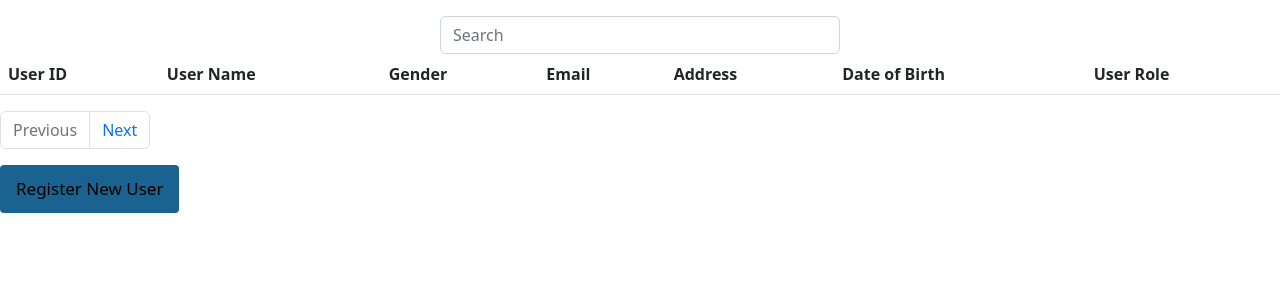
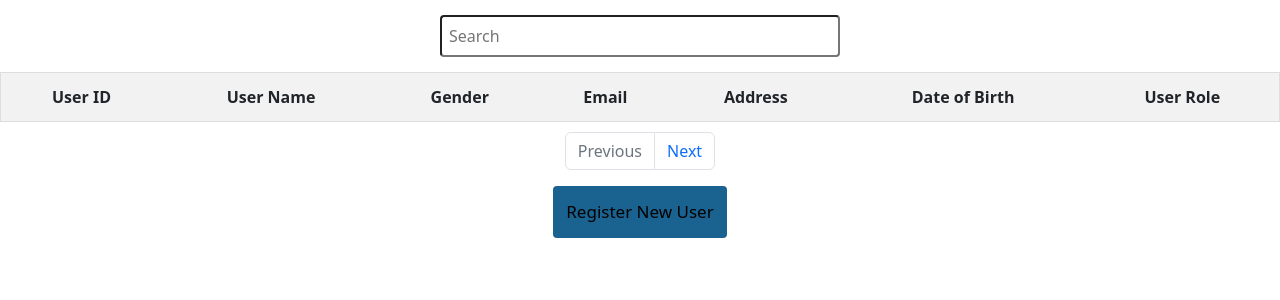
Before and after one commit to Aung-Thu-Hein/atomic-design, a React (Vite) app: page /usertable in a window 1280 px wide. Shown: the top 300 px of the page. Built offline with nearby package versions, Linux system fonts and the light colour scheme.

Commit message:
review fixed

```diff
--- a/src/components/atoms/Button.tsx
+++ b/src/components/atoms/Button.tsx
@@ -7,7 +7,7 @@ type Props = {
   name: string
 }
 
-const Button: FC<Props> = ({ type, handleClick, name }) => {
+const Button: FC<Props> = ({ type, handleClick, name,}) => {
   return (
     <button
       type={type}
@@ -19,14 +19,14 @@ const Button: FC<Props> = ({ type, handleClick, name }) => {
   )
 }
 
-const buttonStyle = css`
-  padding: 10px 15px;
-  background-color: #1a628f;
-  border-width: 1px;
-  border-radius: 4px;
-  font-size: 17px;
-  font-weight: 500;
-  color: #000000;
-`;
+const buttonStyle = css({
+  padding: "12px",
+  backgroundColor: "#1a628f",
+  borderWidth: "1px",
+  borderRadius: "4px",
+  fontSize: "17px",
+  fontWeight: 500,
+  color: "#000000",
+})
 
 export default Button;
--- a/src/components/atoms/Input.tsx
+++ b/src/components/atoms/Input.tsx
@@ -14,7 +14,7 @@ const InnerTextField = (
   ref: React.ForwardedRef<HTMLInputElement | HTMLTextAreaElement>,
 ) => {
 
-  const { type, ...inputProps } = props
+  const { placeholder, type, ...inputProps } = props
 
   return (
     type === "textarea" ?
--- a/src/components/molecules/Btn.tsx
+++ /dev/null
@@ -1,12 +0,0 @@
-import Button from '@/components/atoms/Button'
-import { FC, ComponentProps } from 'react'
-
-type Props = ComponentProps<typeof Button>
-
-const Btn : FC<Props> = (props: Props,) => {
-  return(
-    <Button type={props.type} name={props.name} handleClick={props.handleClick}/>
-  )
-}
-
-export default Btn;
--- a/src/components/molecules/Gender.tsx
+++ b/src/components/molecules/Gender.tsx
@@ -18,19 +18,20 @@ const Gender = (props: any) => {
   )
 }
 
-const inputFieldStyle = css`
-  display: flex;
-  flex-direction: row;
-  justify-content: flex-start;
-  padding: 10px 0px 0px 20px;
-  width: 100%;
-`;
+const inputFieldStyle = css({
+  display: "flex",
+  flexDirection: "row",
+  justifyContent: "flex-start",
+  paddingTop: "10px",
+  paddingLeft: "20px",
+  width: "100%",
+})
 
-const genderLabel = css`
-  margin-right: 10px;
-  font-size: 15px;
-  font-weight: 500;
-  color: #5e5858;
-`
+const genderLabel = css({
+  marginRight: "10px",
+  fontSize: "15px",
+  fontWeight: 500,
+  color: "#5e5858",
+})
 
 export default Gender;
--- a/src/components/molecules/InputTextField.tsx
+++ b/src/components/molecules/InputTextField.tsx
@@ -44,12 +44,13 @@ const InputText = (
   )
 }
 
-const inputFieldStyle = css`
-  display: flex;
-  flex-direction: row;
-  justify-content: flex-start;
-  padding: 10px 0px 0px 20px;
-  width: 100%;
-`;
+const inputFieldStyle = css({
+  display: "flex",
+  flexDirection: "row",
+  justifyContent: "flex-start",
+  paddingTop: "10px",
+  paddingLeft: "20px",
+  width: "100%",
+});
 
 export const InputTextField = forwardRef(InputText)
--- a/src/components/molecules/Navigate.tsx
+++ b/src/components/molecules/Navigate.tsx
@@ -1,13 +1,26 @@
 import { useNavigate } from "react-router-dom";
-import Btn from "@/components/molecules/Btn";
+import { css } from '@emotion/react';
+import Button from "@/components/atoms/Button";
 
 const Navigate = () => {
 
   const navigate = useNavigate();
 
-  return(
-    <Btn name="Register New User" type="button" handleClick={() => navigate('/')}/>
+  return (
+    <div css={btnStyle}>
+      <Button
+        name="Register New User"
+        type="button"
+        handleClick={() => navigate('/')}
+      />
+    </div>
   )
 }
 
+const btnStyle = css({
+  display: "flex",
+  flexDirection: "row",
+  justifyContent: "center",
+});
+
 export default Navigate;
--- a/src/components/molecules/Paginate.tsx
+++ b/src/components/molecules/Paginate.tsx
@@ -1,14 +1,17 @@
-import {FC, ComponentProps} from 'react';
+import { FC, ComponentProps } from 'react';
 import Pagination from 'react-paginate';
 import TableView from './TableView';
+import { css } from '@emotion/react'
+import 'bootstrap/dist/css/bootstrap.min.css';
 
 type Props = ComponentProps<typeof TableView>
 
-const Paginate: FC<Props> = (props : Props)  => {
+const Paginate: FC<Props> = (props: Props) => {
 
-  return(
-    <Pagination
-        pageCount={Math.ceil(props.formData.length / props.perPage)} // total number of pages
+  return (
+    <div css={paginate}>
+      <Pagination
+        pageCount={Math.ceil(props.formData.length / props.perPage)}
         onPageChange={props.handlePageChange}
         pageClassName="page-item"
         pageLinkClassName="page-link"
@@ -22,7 +25,15 @@ const Paginate: FC<Props> = (props : Props)  => {
         containerClassName="pagination"
         activeClassName="active"
       />
+    </div>
+
   )
 }
 
+const paginate= css({
+  display: "flex",
+  flexDirection: "row",
+  justifyContent: "center",
+});
+
 export default Paginate;
--- a/src/components/molecules/Search.tsx
+++ b/src/components/molecules/Search.tsx
@@ -1,17 +1,59 @@
-import Form from 'react-bootstrap/Form';
-import 'bootstrap/dist/css/bootstrap.min.css';
+// // import Form from 'react-bootstrap/Form';
+// // import 'bootstrap/dist/css/bootstrap.min.css';
+// import { InputTextField } from '@/components/molecules/InputTextField'
 
-const Search = (props : any) => {
-  return (
-    <Form.Control
-      style={{ width: 400 }}
-      className='mx-auto mt-3'
+// const Search = (props : any) => {
+//   return (
+
+//     <InputTextField
+//             label="User Name"
+//             name="userName"
+//             type="text"
+//             placeholder='Search'
+//           />
+
+//     // <Form.Control
+//     //   style={{ width: 400 }}
+//     //   className='mx-auto mt-3'
+//     //   placeholder="Search"
+//     //   type="text"
+//     //   name="query"
+//     //   onChange={props.setQuery}
+//     // />
+//   )
+// }
+
+// export default Search;
+
+
+import {css} from '@emotion/react';
+
+const Search = (props: any) => {
+  return(
+    <div css={searchWrapper}>
+      <input
+      css={searchStyle}
+      type="text"
       placeholder="Search"
-      type="text"
       name="query"
       onChange={props.setQuery}
     />
+    </div>
+
   )
 }
 
+const searchStyle = css({
+  width: "400px",
+  padding: "7px",
+  borderRadius: "4px",
+  margin: "15px",
+})
+
+const searchWrapper= css({
+  display: "flex",
+  flexDirection: "row",
+  justifyContent: "center",
+})
+
 export default Search;
--- a/src/components/molecules/TableView.tsx
+++ b/src/components/molecules/TableView.tsx
@@ -1,11 +1,10 @@
-import Table from 'react-bootstrap/Table';
-import 'bootstrap/dist/css/bootstrap.min.css';
+import { css } from '@emotion/react'
 
 const TableView = (props: any) => {
 
   return (
     <>
-      <Table striped>
+      <table css={tableStyle}>
         <thead>
           <tr>
             <th>User ID</th>
@@ -22,7 +21,7 @@ const TableView = (props: any) => {
             props.pageData.map((data: any, index: any) => {
               return (
                 <tr key={index}>
-                  <td>{data.userId}</td>
+                  <td >{data.userId}</td>
                   <td>{data.userName}</td>
                   <td>{data.gender}</td>
                   <td>{data.email}</td>
@@ -34,9 +33,30 @@ const TableView = (props: any) => {
             })
           }
         </tbody>
-      </Table>
+      </table>
     </>
   )
 }
 
+const tableStyle = css({
+  borderCollapse: "collapse",
+  borderSpacing: 0,
+  width: "100%",
+  borderWidth: "1px",
+  borderStyle: "solid",
+  borderColor: "#ddd",
+  textAlign: "center",
+  marginBottom: "10px",
+  'tr:nth-of-type(even)': {
+    backgroundColor: '#f2f2f2',
+  },
+  'th': {
+    padding: "12px",
+    backgroundColor: '#f2f2f2',
+  },
+  'td': {
+    padding: "12px",
+  }
+});
+
 export default TableView;
--- a/src/components/molecules/UserRole.tsx
+++ b/src/components/molecules/UserRole.tsx
@@ -30,14 +30,14 @@ const UserRoleBox = (
   )
 }
 
-const inputFieldStyle = css`
-  display: flex;
-  flex-direction: row;
-  justify-content: flex-start;
-  margin-left: 10px;
-  padding: 10px;
-  width: 100%;
-`;
+const inputFieldStyle = css({
+  display: "flex",
+  flexDirection: "row",
+  justifyContent: "flex-start",
+  marginLeft: "10px",
+  padding: "10px",
+  width: "100%",
+})
 
 const baseInputStyle = css({
   width: "190px",
--- a/src/components/pages/UserInfoForm.tsx
+++ b/src/components/pages/UserInfoForm.tsx
@@ -10,7 +10,8 @@ import { css } from '@emotion/react';
 
 //molecules
 import { InputTextField } from '@/components/molecules/InputTextField';
-import Btn from '@/components/molecules/Btn';
+// import Btn from '@/components/molecules/Btn';
+import Button from '@/components/atoms/Button';
 import Gender from '@/components/molecules/Gender';
 import { UserRole } from '@/components/molecules/UserRole';
 
@@ -176,13 +177,13 @@ const UserInfoForm = () => {
         <div css={buttonWrapper}>
           {
             isDisabled ?
-              <Btn
+              <Button
                 type="button"
                 name="Back"
                 handleClick={() => setIsDisabled(false)}
               />
               :
-              <Btn
+              <Button
                 type="button"
                 name="Clear"
                 handleClick={() => reset()}
@@ -190,13 +191,13 @@ const UserInfoForm = () => {
           }
           {
             isDisabled ?
-              <Btn
+              <Button
                 type="button"
                 name="Register"
                 handleClick={handleRegister}
               />
               :
-              <Btn
+              <Button
                 type="submit"
                 name="Confirm"
               />
--- a/src/components/pages/UserTable.tsx
+++ b/src/components/pages/UserTable.tsx
@@ -33,7 +33,7 @@ const UserTable = () => {
   const [query, setQuery] = useState<string>("");
   const [formData, setFormData] = useState<User[]>([]);
   const [page, setPage] = useState<number>(0);
-  const [perPage, setPerPage] = useState<number>(10);
+  const [perPage, setPerPage] = useState<number>(5);
 
   const searchName = search(query, formData);
 
```
Also changed, not shown: 1 other file (tests, documents, lock files or other folders).
